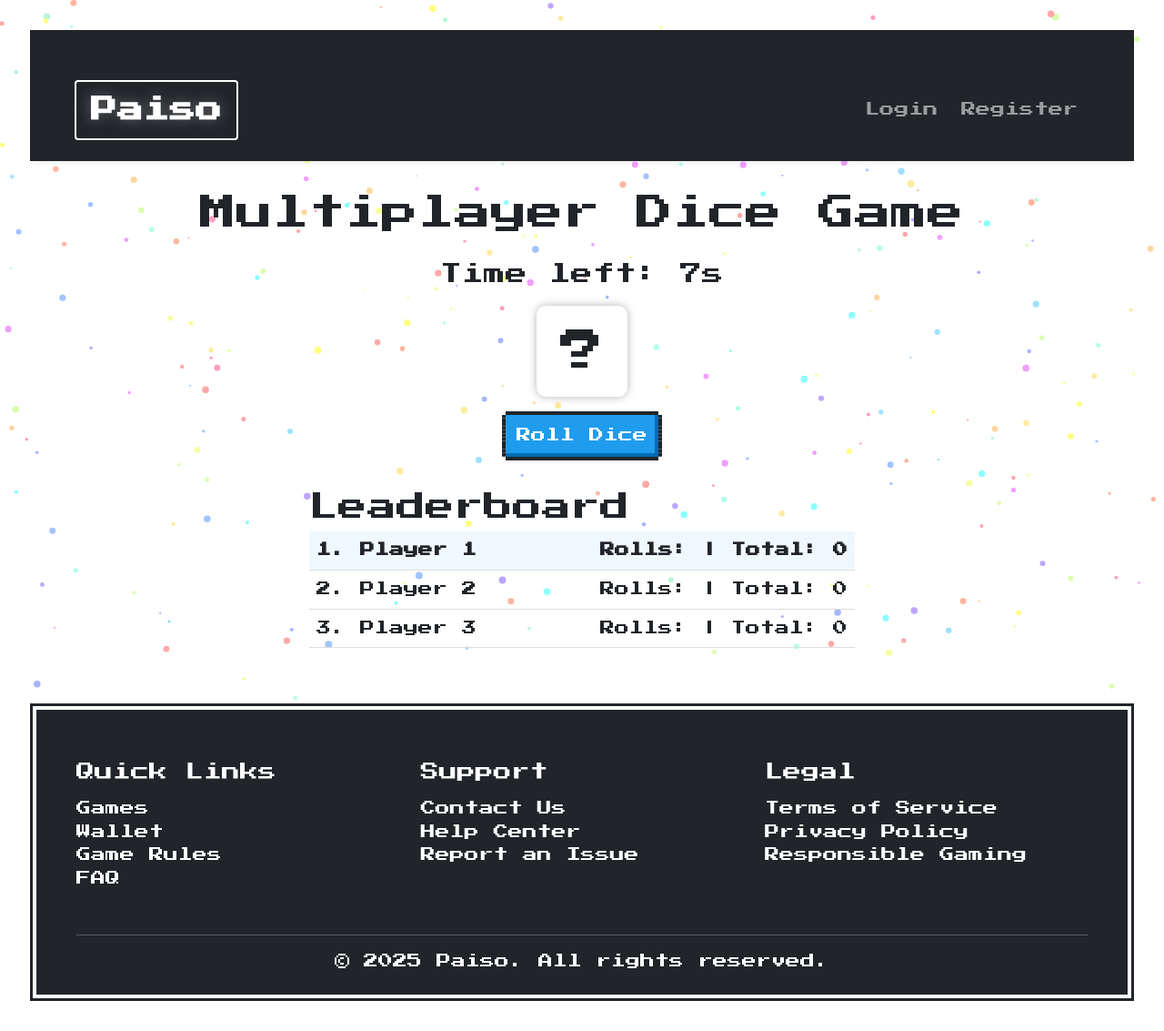
After one commit to ritz541/iamwheel, a Flask app: page /dice in a window 1280 px wide. The commit adds this page. Shown: the whole page at 91% size. Run offline with Flask 3, Linux system fonts and the light colour scheme.

Commit message:
feat: add multiplayer dice game with leaderboard and timer
Introduce a new multiplayer dice game feature, including a dedicated route, template, and JavaScript logic. The game supports multiple players, tracks scores, and displays a live leaderboard. A timer ensures turns are completed within the specified time limit. The game concludes after three rounds, with the winner(s) receiving 80% of the total entry fees.

```diff
--- a/app.py
+++ b/app.py
@@ -1454,6 +1454,10 @@ def manual_withdraw():
         return redirect(url_for('manual_payment'))
 
 
+@app.route('/dice', methods=['POST', 'GET'])
+def dice():
+    return render_template('dice.html')
+
 
 if __name__ == '__main__':
     try:
--- /dev/null
+++ b/die.py
@@ -0,0 +1 @@
+#die login
--- /dev/null
+++ b/static/js/dice.js
@@ -0,0 +1,176 @@
+// Multiplayer Dice Game Logic
+class DiceGame {
+  constructor() {
+    this.players = [];
+    this.currentPlayerIndex = 0;
+    this.currentRound = 1;
+    this.maxRounds = 3;
+    this.turnTimer = null;
+    this.turnTimeLimit = 10; // seconds
+    this.entryFee = 100;
+    this.gameStarted = false;
+    this.gameEnded = false;
+    this.diceValue = 0;
+
+    this.initElements();
+    this.setupEventListeners();
+  }
+
+  initElements() {
+    this.diceElement = document.getElementById('dice');
+    this.rollBtn = document.getElementById('roll-btn');
+    this.timerElement = document.getElementById('timer');
+    this.playersContainer = document.getElementById('players-container');
+  }
+
+  setupEventListeners() {
+    this.rollBtn.addEventListener('click', () => this.rollDice());
+  }
+
+  addPlayer(player) {
+    this.players.push({
+      id: player.id,
+      name: player.name,
+      rolls: [],
+      total: 0
+    });
+    this.updateLeaderboard();
+  }
+
+  startGame() {
+    this.gameStarted = true;
+    this.startTurn();
+  }
+
+  startTurn() {
+    if (this.gameEnded) return;
+
+    // Enable roll button only for current player
+    this.rollBtn.disabled = false;
+
+    // Start turn timer
+    let timeLeft = this.turnTimeLimit;
+    this.timerElement.textContent = timeLeft;
+
+    this.turnTimer = setInterval(() => {
+      timeLeft--;
+      this.timerElement.textContent = timeLeft;
+
+      if (timeLeft <= 0) {
+        this.handleTurnTimeout();
+      }
+    }, 1000);
+
+    this.updateLeaderboard();
+  }
+
+  handleTurnTimeout() {
+    clearInterval(this.turnTimer);
+    this.players[this.currentPlayerIndex].rolls.push(-1);
+    this.players[this.currentPlayerIndex].total += -1;
+    this.nextTurn();
+  }
+
+  rollDice() {
+    // Disable button during roll
+    this.rollBtn.disabled = true;
+
+    // Show rolling animation
+    this.diceElement.textContent = '...';
+
+    // Simulate dice roll with delay
+    setTimeout(() => {
+      const value = Math.floor(Math.random() * 6) + 1;
+      this.diceValue = value;
+      this.diceElement.textContent = value;
+
+      // Record roll and update score
+      this.players[this.currentPlayerIndex].rolls.push(value);
+      this.players[this.currentPlayerIndex].total += value;
+
+      // Update leaderboard
+      this.updateLeaderboard();
+
+      // Move to next turn after short delay
+      setTimeout(() => this.nextTurn(), 1000);
+    }, 1000);
+  }
+
+  nextTurn() {
+    clearInterval(this.turnTimer);
+
+    // Check if round is complete
+    if (this.currentPlayerIndex >= this.players.length - 1) {
+      this.currentRound++;
+      this.currentPlayerIndex = 0;
+
+      // Check if game is over
+      if (this.currentRound > this.maxRounds) {
+        this.endGame();
+        return;
+      }
+    } else {
+      this.currentPlayerIndex++;
+    }
+
+    // Start next turn
+    this.startTurn();
+  }
+
+  updateLeaderboard() {
+    this.playersContainer.innerHTML = '';
+
+    // Sort players by total score (descending)
+    const sortedPlayers = [...this.players].sort((a, b) => b.total - a.total);
+
+    sortedPlayers.forEach((player, index) => {
+      const playerRow = document.createElement('div');
+      playerRow.className = 'player-row';
+
+      // Highlight current player
+      if (player.id === this.players[this.currentPlayerIndex].id) {
+        playerRow.classList.add('current-player');
+      }
+
+      // Create player info
+      const playerInfo = document.createElement('div');
+      playerInfo.textContent = `${index + 1}. ${player.name}`;
+
+      // Create roll display
+      const rollDisplay = document.createElement('div');
+      rollDisplay.textContent = `Rolls: ${player.rolls.join(', ')} | Total: ${player.total}`;
+
+      playerRow.appendChild(playerInfo);
+      playerRow.appendChild(rollDisplay);
+      this.playersContainer.appendChild(playerRow);
+    });
+  }
+
+  endGame() {
+    this.gameEnded = true;
+    this.rollBtn.disabled = true;
+
+    // Calculate winners and distribute prizes
+    const maxScore = Math.max(...this.players.map(p => p.total));
+    const winners = this.players.filter(p => p.total === maxScore);
+    const prizePool = this.players.length * this.entryFee;
+    const winnerShare = prizePool * 0.8 / winners.length;
+
+    // Show game over message with winners
+    alert(`Game Over! Winners: ${winners.map(w => w.name).join(', ')}. Each wins ₹${winnerShare}`);
+  }
+}
+
+// Initialize game when page loads
+window.addEventListener('DOMContentLoaded', () => {
+  // For testing - in real app these would come from server
+  const game = new DiceGame();
+
+  // Add test players
+  game.addPlayer({ id: 1, name: 'Player 1' });
+  game.addPlayer({ id: 2, name: 'Player 2' });
+  game.addPlayer({ id: 3, name: 'Player 3' });
+
+  // Start game after 3 seconds (in real app this would wait for server)
+  setTimeout(() => game.startGame(), 3000);
+});
--- a/templates/base.html
+++ b/templates/base.html
@@ -36,6 +36,9 @@
                         </li>
                         <li class="nav-item" role="none">
                             <a class="nav-link" href="{{ url_for('select_game') }}" role="menuitem">Play Game</a>
+                        </li>
+                        <li class="nav-item" role="none">
+                            <a class="nav-link" href="{{ url_for('dice') }}" role="menuitem">Dice Game</a>
                         </li>
                         <li class="nav-item" role="none">
                             <a class="nav-link" href="{{ url_for('payment_options') }}" role="menuitem">Payments</a>
--- /dev/null
+++ b/templates/dice.html
@@ -0,0 +1,68 @@
+<!DOCTYPE html>
+<html lang="en">
+<head>
+    <meta charset="UTF-8">
+    <meta name="viewport" content="width=device-width, initial-scale=1.0">
+    <title>Multiplayer Dice Game</title>
+    <link rel="stylesheet" href="{{ url_for('static', filename='css/nes-custom.css') }}">
+    <link rel="stylesheet" href="{{ url_for('static', filename='css/wheel.css') }}">
+    <style>
+        .dice-container {
+            display: flex;
+            flex-direction: column;
+            align-items: center;
+            margin-top: 2rem;
+        }
+        .dice {
+            width: 100px;
+            height: 100px;
+            background-color: white;
+            border-radius: 10px;
+            display: flex;
+            justify-content: center;
+            align-items: center;
+            font-size: 3rem;
+            box-shadow: 0 0 10px rgba(0,0,0,0.3);
+            margin-bottom: 1rem;
+        }
+        .leaderboard {
+            width: 100%;
+            max-width: 600px;
+            margin: 2rem auto;
+        }
+        .player-row {
+            display: flex;
+            justify-content: space-between;
+            padding: 0.5rem;
+            border-bottom: 1px solid #ddd;
+        }
+        .current-player {
+            background-color: #f0f8ff;
+            font-weight: bold;
+        }
+        .timer {
+            font-size: 1.5rem;
+            margin: 1rem 0;
+        }
+    </style>
+</head>
+<body>
+    {% extends "base.html" %}
+    {% block content %}
+    <div class="dice-container">
+        <h1>Multiplayer Dice Game</h1>
+        <div class="timer">Time left: <span id="timer">10</span>s</div>
+        <div class="dice" id="dice">?</div>
+        <button id="roll-btn" class="nes-btn is-primary">Roll Dice</button>
+
+        <div class="leaderboard">
+            <h2>Leaderboard</h2>
+            <div id="players-container">
+                <!-- Player rows will be added dynamically -->
+            </div>
+        </div>
+    </div>
+    <script src="{{ url_for('static', filename='js/dice.js') }}"></script>
+    {% endblock %}
+</body>
+</html>
```
Also changed, not shown: templates/select_games.html (+15 -0 lines).
